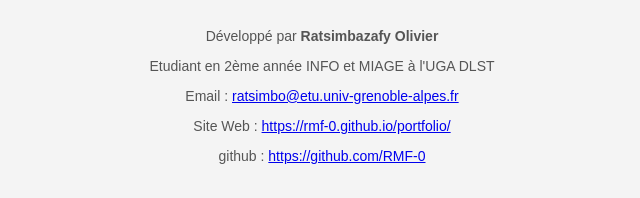
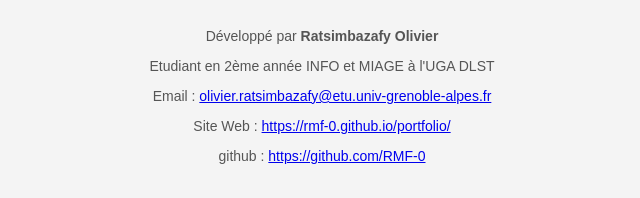
Before and after one commit to RMF-0/sudoku-web-app, a Flask app: page / in a window 1280 px wide. Shown: the part 651-849 px from the top of the page, without its empty margins (318-958 px from the left). Run offline with Flask 2, Linux system fonts and the light colour scheme.

Commit message:
correction erreur html

```diff
--- a/src/templates/index.html
+++ b/src/templates/index.html
@@ -28,7 +28,7 @@
     <footer style="text-align: center; margin-top: 20px; font-size: 14px; color: #555;">
         <p>Développé par <strong>Ratsimbazafy Olivier</strong></p>
         <p>Etudiant en 2ème année INFO et MIAGE à l'UGA DLST</p>
-        <p>Email : <a href="ratsimbo@etu.univ-grenoble-alpes.fr">ratsimbo@etu.univ-grenoble-alpes.fr</a></p>
+        <p>Email : <a href="mailto:olivier.ratsimbazafy@etu.univ-grenoble-alpes.fr">olivier.ratsimbazafy@etu.univ-grenoble-alpes.fr</a></p>
         <p>Site Web : <a href="https://rmf-0.github.io/portfolio/" target="_blank">https://rmf-0.github.io/portfolio/</a></p>
         <p>github : <a href="https://github.com/RMF-0" target="_blank">https://github.com/RMF-0</a></p>
     </footer>
```
